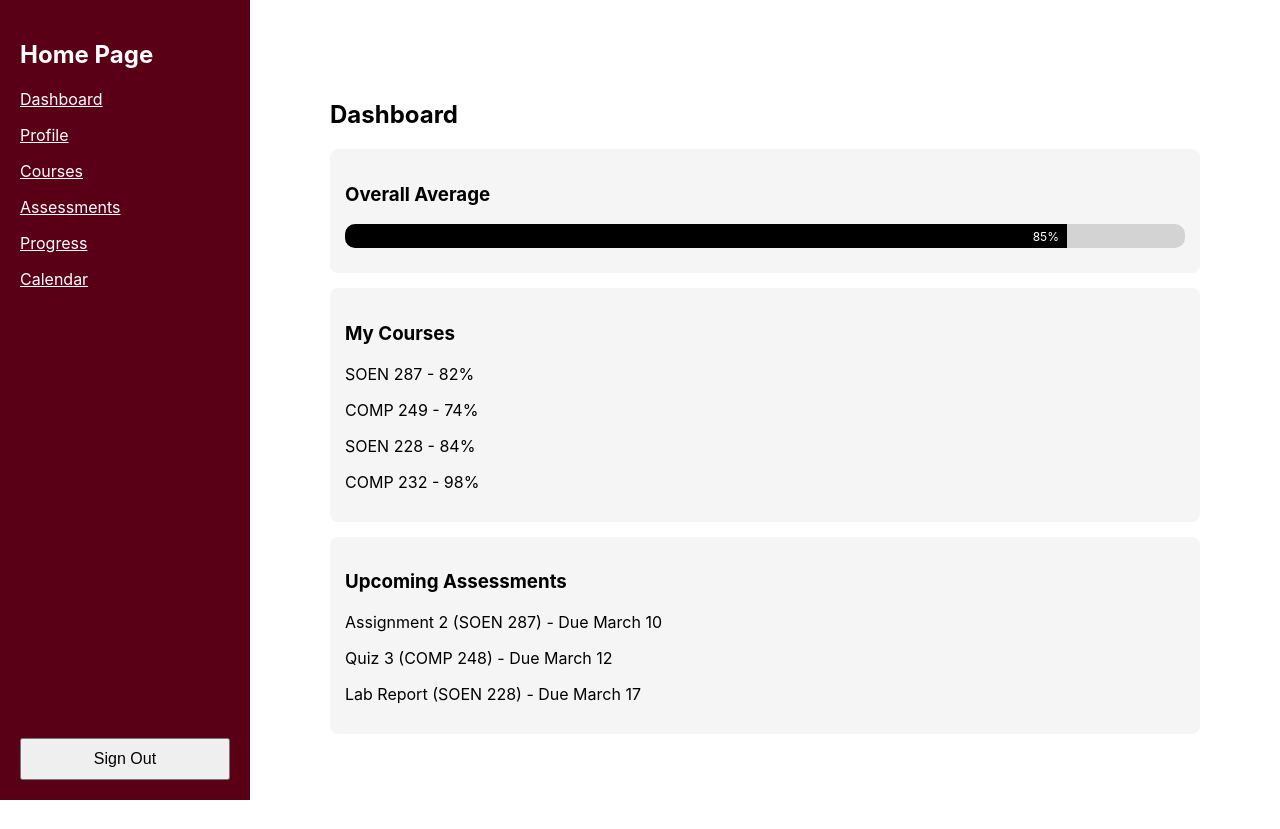
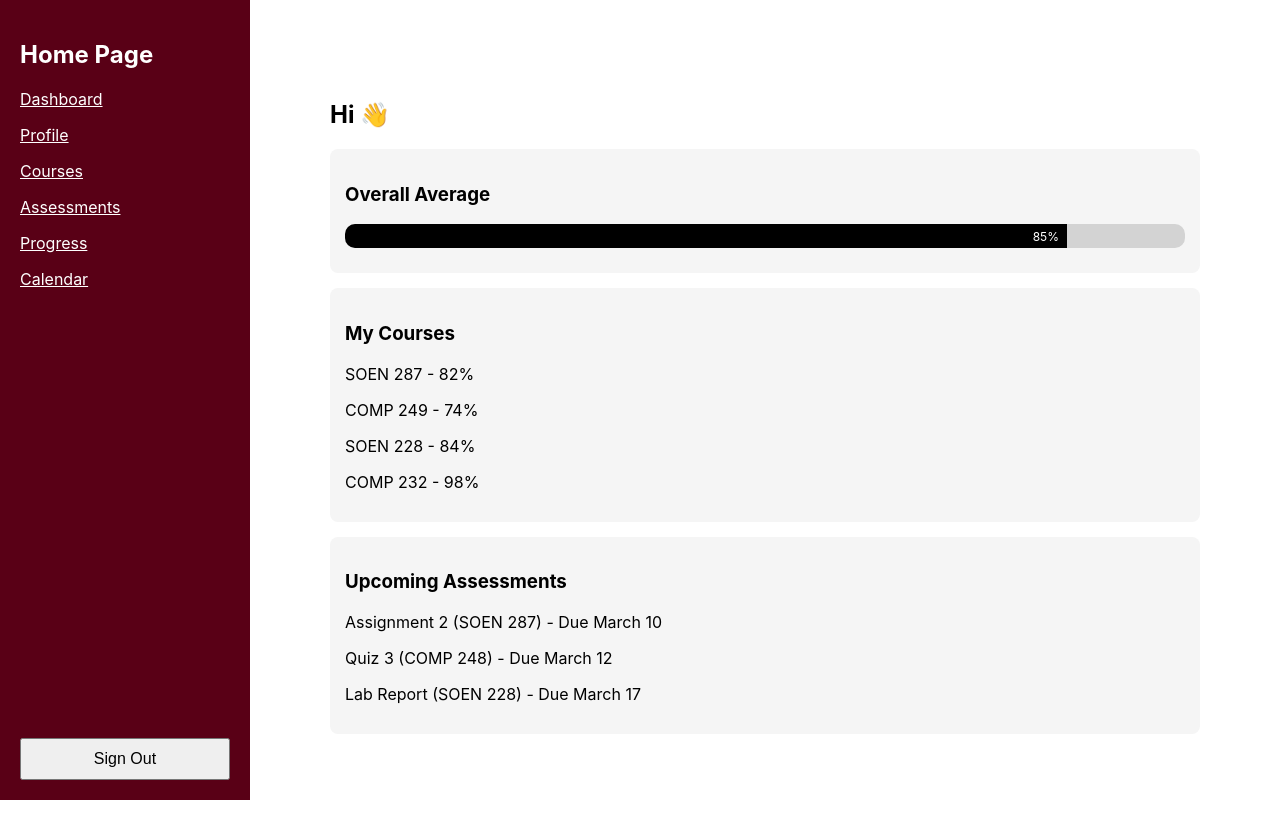
Before and after one commit to s0m3bodi/SOEN287_web_project, a React (Create React App) app: page /student in a window 1280 px wide. Built offline with nearby package versions, Linux system fonts and the light colour scheme.

Commit message:
Change dashboard greeting to 'Hi 👋'

```diff
--- a/src/pages/StudentProfile.js
+++ b/src/pages/StudentProfile.js
@@ -40,7 +40,7 @@ function Dashboard() {
 
   return (
     <div className="details-section">
-      <h2>Dashboard</h2>
+      <h2>Hi 👋</h2>
 
       <div style={{ display: "flex", flexDirection: "column" }}>
         <div style={sectionStyle}>
```
